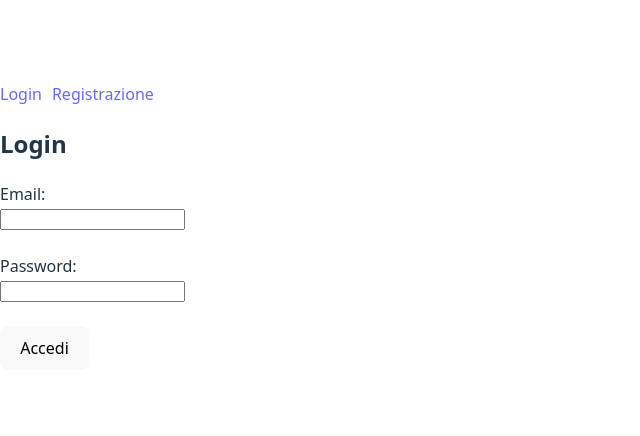
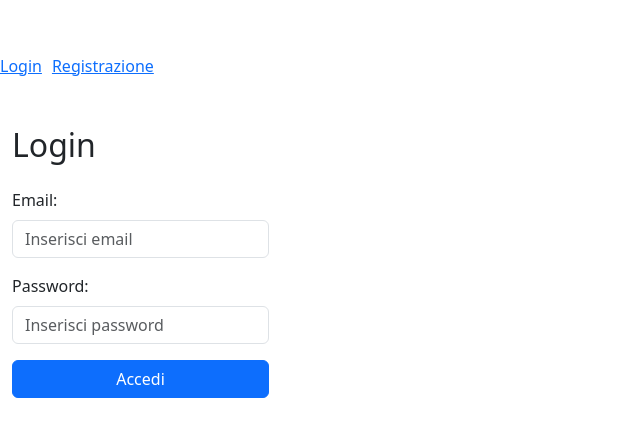
Before and after one commit to carlo191/Front-End-E-commerce, a React (Vite) app: page /login in a window 1280 px wide. Shown: the part 174-610 px from the top of the page, without its empty margins (0-640 px from the left). Built offline with nearby package versions, Linux system fonts and the light colour scheme.

Commit message:
fix login e aggiunto leggero bootstrap alla pagina login

```diff
--- a/package.json
+++ b/package.json
@@ -10,6 +10,7 @@
     "preview": "vite preview"
   },
   "dependencies": {
+    "bootstrap": "^5.3.6",
     "react": "^19.1.0",
     "react-dom": "^19.1.0",
     "react-router-dom": "^7.6.2"
--- a/src/Login.tsx
+++ b/src/Login.tsx
@@ -1,6 +1,5 @@
 import React, { useState } from "react";
-
-// Tipo utente da esportare per riutilizzo
+import { useNavigate } from "react-router-dom";
 export type User = {
   id: number;
   nome: string;
@@ -8,15 +7,15 @@ export type User = {
   email: string;
 };
 
-// Tipo per le props che il componente riceve
 type LoginProps = {
   onLogin: (user: User) => void;
 };
-
+import "bootstrap/dist/css/bootstrap.min.css";
 const Login: React.FC<LoginProps> = ({ onLogin }) => {
   const [email, setEmail] = useState("");
   const [password, setPassword] = useState("");
   const [message, setMessage] = useState("");
+  const navigate = useNavigate();
 
   const handleSubmit = async (e: React.FormEvent) => {
     e.preventDefault();
@@ -30,9 +29,10 @@ const Login: React.FC<LoginProps> = ({ onLogin }) => {
 
       if (res.ok) {
         const data = await res.json();
-        const user = data.user; // ✅ Estrai l'oggetto utente corretto
+        const user = data.user;
         setMessage(`Login effettuato! Benvenuto ${user.nome} (${user.ruolo})`);
-        onLogin(user); // ✅ Passa l'utente corretto
+        onLogin(user);
+        navigate("/products");
       } else {
         const error = await res.json();
         setMessage(`Errore: ${error.message}`);
@@ -43,36 +43,46 @@ const Login: React.FC<LoginProps> = ({ onLogin }) => {
   };
 
   return (
-    <div>
-      <h2>Login</h2>
+    <div className="container mt-5" style={{ maxWidth: 400 }}>
+      <h2 className="mb-4">Login</h2>
       <form onSubmit={handleSubmit}>
-        <label>
-          Email:
-          <br />
+        <div className="mb-3">
+          <label htmlFor="email" className="form-label">
+            Email:
+          </label>
           <input
+            id="email"
             type="text"
+            className="form-control"
             value={email}
             onChange={(e) => setEmail(e.target.value)}
             required
+            placeholder="Inserisci email"
           />
-        </label>
-        <br />
-        <br />
-        <label>
-          Password:
-          <br />
+        </div>
+        <div className="mb-3">
+          <label htmlFor="password" className="form-label">
+            Password:
+          </label>
           <input
+            id="password"
             type="password"
+            className="form-control"
             value={password}
             onChange={(e) => setPassword(e.target.value)}
             required
+            placeholder="Inserisci password"
           />
-        </label>
-        <br />
-        <br />
-        <button type="submit">Accedi</button>
+        </div>
+        <button type="submit" className="btn btn-primary w-100">
+          Accedi
+        </button>
       </form>
-      <div>{message}</div>
+      {message && (
+        <div className="alert alert-info mt-3" role="alert">
+          {message}
+        </div>
+      )}
     </div>
   );
 };
```
Also changed, not shown: 1 other file (tests, documents, lock files or other folders).
